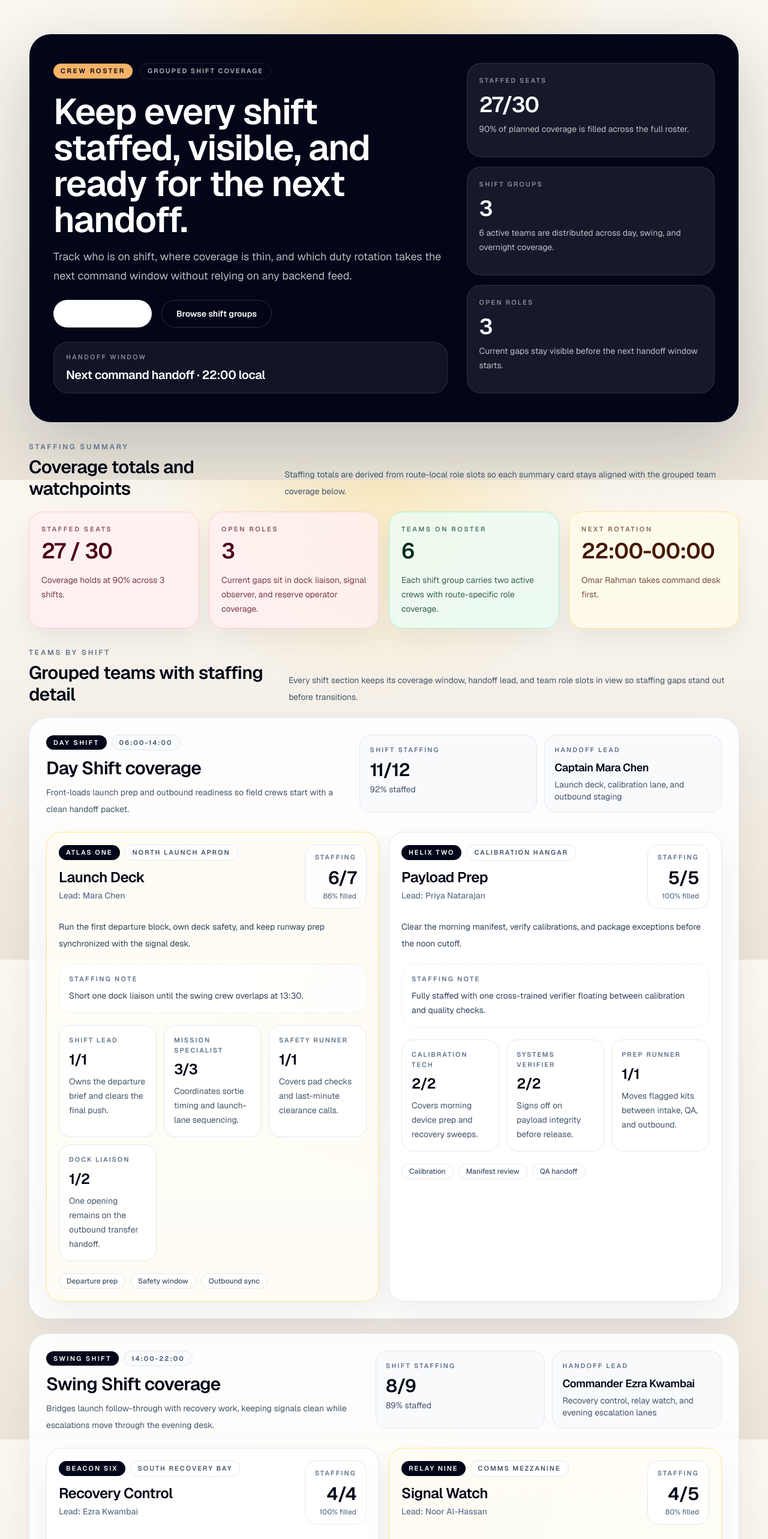
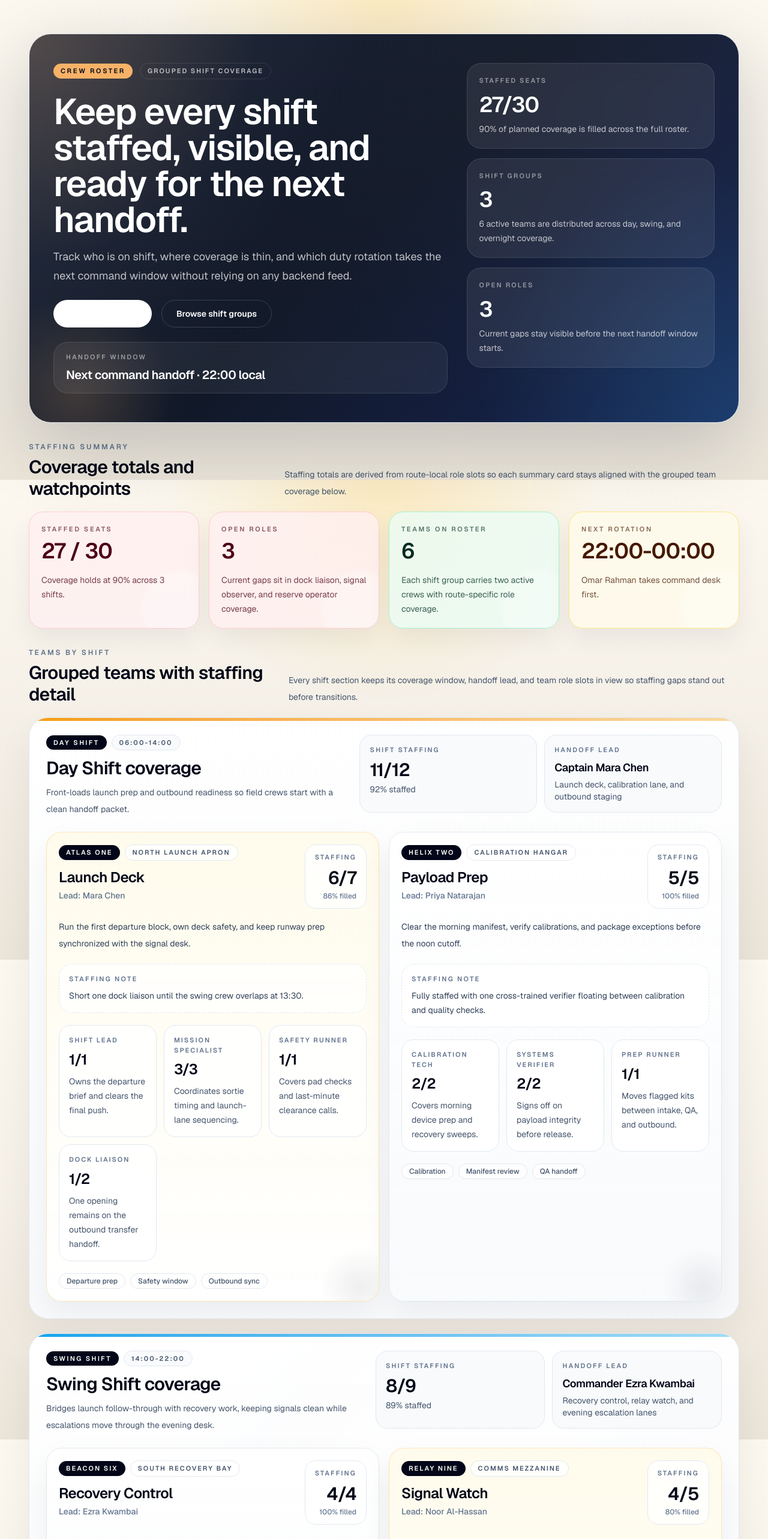
Before and after one commit to iamasx/api-test, a Next.js app: page /crew-roster in a window 1280 px wide. Shown: the top 2566 px of the page at 60% size. Built offline with nearby package versions, Linux system fonts and the light colour scheme.

Commit message:
feat: polish crew roster layout

```diff
--- a/src/app/crew-roster/_components/crew-team-card.tsx
+++ b/src/app/crew-roster/_components/crew-team-card.tsx
@@ -3,6 +3,7 @@ import {
   type CrewTeam,
   type CrewCoverageTone,
 } from "../_data/crew-roster-data";
+import styles from "../crew-roster.module.css";
 
 const toneClasses = {
   stable: "border-slate-200 bg-white",
@@ -29,7 +30,7 @@ export function CrewTeamCard({ team }: { team: CrewTeam }) {
   return (
     <article
       aria-labelledby={`${team.id}-title`}
-      className={`rounded-[1.6rem] border p-5 shadow-[0_20px_50px_rgba(15,23,42,0.06)] ${toneClasses[tone]}`}
+      className={`rounded-[1.6rem] border p-5 shadow-[0_20px_50px_rgba(15,23,42,0.06)] ${styles.teamCard} ${toneClasses[tone]}`}
       data-tone={tone}
     >
       <div className="flex flex-wrap items-start justify-between gap-4">
@@ -55,7 +56,9 @@ export function CrewTeamCard({ team }: { team: CrewTeam }) {
           </div>
         </div>
 
-        <div className="rounded-[1.15rem] border border-slate-200 bg-white/80 px-4 py-3 text-right shadow-[inset_0_1px_0_rgba(255,255,255,0.7)]">
+        <div
+          className={`rounded-[1.15rem] border border-slate-200 bg-white/80 px-4 py-3 text-right shadow-[inset_0_1px_0_rgba(255,255,255,0.7)] ${styles.teamStatCard}`}
+        >
           <p className="text-[11px] font-semibold uppercase tracking-[0.2em] text-slate-500">
             Staffing
           </p>
@@ -70,7 +73,9 @@ export function CrewTeamCard({ team }: { team: CrewTeam }) {
 
       <p className="mt-4 text-sm leading-7 text-slate-700">{team.objective}</p>
 
-      <div className="mt-5 rounded-[1.35rem] border border-dashed border-slate-200 bg-white/75 px-4 py-4">
+      <div
+        className={`mt-5 rounded-[1.35rem] border border-dashed border-slate-200 bg-white/75 px-4 py-4 ${styles.staffingNote}`}
+      >
         <p className="text-[11px] font-semibold uppercase tracking-[0.22em] text-slate-500">
           Staffing note
         </p>
@@ -81,7 +86,7 @@ export function CrewTeamCard({ team }: { team: CrewTeam }) {
         {team.roleSlots.map((slot) => (
           <div
             key={slot.id}
-            className="rounded-[1.25rem] border border-slate-200 bg-white/85 px-4 py-4"
+            className={`rounded-[1.25rem] border border-slate-200 bg-white/85 px-4 py-4 ${styles.roleSlot}`}
           >
             <dt className="text-[11px] font-semibold uppercase tracking-[0.18em] text-slate-500">
               {slot.title}
--- a/src/app/crew-roster/_components/shift-group-section.tsx
+++ b/src/app/crew-roster/_components/shift-group-section.tsx
@@ -1,4 +1,5 @@
 import type { CrewRosterView } from "../_data/crew-roster-data";
+import styles from "../crew-roster.module.css";
 import { CrewTeamCard } from "./crew-team-card";
 
 type ShiftGroupSectionProps = {
@@ -9,7 +10,8 @@ export function ShiftGroupSection({ shiftGroup }: ShiftGroupSectionProps) {
   return (
     <section
       aria-labelledby={`${shiftGroup.id}-title`}
-      className="rounded-[2rem] border border-slate-200 bg-white/90 p-6 shadow-[0_24px_60px_rgba(15,23,42,0.06)] sm:p-7"
+      className={`rounded-[2rem] border border-slate-200 bg-white/90 p-6 shadow-[0_24px_60px_rgba(15,23,42,0.06)] sm:p-7 ${styles.shiftSection}`}
+      data-shift={shiftGroup.id}
     >
       <div className="flex flex-col gap-5 lg:flex-row lg:items-start lg:justify-between">
         <div className="space-y-3">
@@ -36,7 +38,9 @@ export function ShiftGroupSection({ shiftGroup }: ShiftGroupSectionProps) {
         </div>
 
         <div className="grid gap-3 sm:grid-cols-2 lg:min-w-[22rem]">
-          <div className="rounded-[1.25rem] border border-slate-200 bg-slate-50 px-4 py-4">
+          <div
+            className={`rounded-[1.25rem] border border-slate-200 bg-slate-50 px-4 py-4 ${styles.shiftMetricCard}`}
+          >
             <p className="text-[11px] font-semibold uppercase tracking-[0.2em] text-slate-500">
               Shift staffing
             </p>
@@ -48,7 +52,9 @@ export function ShiftGroupSection({ shiftGroup }: ShiftGroupSectionProps) {
             </p>
           </div>
 
-          <div className="rounded-[1.25rem] border border-slate-200 bg-slate-50 px-4 py-4">
+          <div
+            className={`rounded-[1.25rem] border border-slate-200 bg-slate-50 px-4 py-4 ${styles.shiftMetricCard}`}
+          >
             <p className="text-[11px] font-semibold uppercase tracking-[0.2em] text-slate-500">
               Handoff lead
             </p>
--- a/src/app/crew-roster/_components/staffing-summary-card.tsx
+++ b/src/app/crew-roster/_components/staffing-summary-card.tsx
@@ -1,4 +1,5 @@
 import type { StaffingSummary } from "../_data/crew-roster-data";
+import styles from "../crew-roster.module.css";
 
 const toneClasses = {
   stable: "border-emerald-200 bg-emerald-50/80 text-emerald-950",
@@ -10,7 +11,7 @@ export function StaffingSummaryCard({ summary }: { summary: StaffingSummary }) {
   return (
     <article
       role="listitem"
-      className={`flex h-full flex-col gap-4 rounded-[1.5rem] border p-5 shadow-[0_18px_40px_rgba(15,23,42,0.06)] ${toneClasses[summary.tone]}`}
+      className={`flex h-full flex-col gap-4 rounded-[1.5rem] border p-5 shadow-[0_18px_40px_rgba(15,23,42,0.06)] ${styles.summaryCard} ${toneClasses[summary.tone]}`}
     >
       <div className="space-y-2">
         <p className="text-[11px] font-semibold uppercase tracking-[0.24em] text-current/65">
--- /dev/null
+++ b/src/app/crew-roster/crew-roster.module.css
@@ -0,0 +1,221 @@
+.heroSurface {
+  position: relative;
+  isolation: isolate;
+  background:
+    radial-gradient(circle at top left, rgba(247, 178, 103, 0.2), transparent 28%),
+    radial-gradient(circle at bottom right, rgba(56, 189, 248, 0.16), transparent 32%),
+    linear-gradient(135deg, #0f172a 0%, #111827 48%, #172554 100%);
+}
+
+.heroSurface::before {
+  content: "";
+  position: absolute;
+  inset: auto auto -7rem -5rem;
+  width: 20rem;
+  height: 20rem;
+  border-radius: 9999px;
+  background: radial-gradient(circle, rgba(247, 178, 103, 0.18), transparent 70%);
+  pointer-events: none;
+}
+
+.heroSurface::after {
+  content: "";
+  position: absolute;
+  inset: 0;
+  background:
+    linear-gradient(115deg, rgba(255, 255, 255, 0.08), rgba(255, 255, 255, 0) 38%),
+    linear-gradient(180deg, rgba(255, 255, 255, 0.03), rgba(255, 255, 255, 0));
+  pointer-events: none;
+}
+
+.heroPanel,
+.heroStatsGrid,
+.heroStatCard {
+  position: relative;
+  z-index: 1;
+}
+
+.heroStatsGrid {
+  align-content: start;
+}
+
+.heroStatCard {
+  backdrop-filter: blur(14px);
+}
+
+.summaryCard {
+  position: relative;
+  overflow: hidden;
+  transition:
+    transform 180ms ease,
+    box-shadow 180ms ease;
+}
+
+.summaryCard:hover {
+  transform: translateY(-2px);
+  box-shadow: 0 22px 50px rgba(15, 23, 42, 0.1);
+}
+
+.summaryCard::after {
+  content: "";
+  position: absolute;
+  right: -2rem;
+  bottom: -2rem;
+  width: 8rem;
+  height: 8rem;
+  border-radius: 9999px;
+  background: rgba(255, 255, 255, 0.32);
+  filter: blur(4px);
+  pointer-events: none;
+}
+
+.summaryCard > * {
+  position: relative;
+  z-index: 1;
+}
+
+.shiftSection {
+  position: relative;
+  overflow: hidden;
+  background:
+    linear-gradient(180deg, rgba(255, 255, 255, 0.92), rgba(248, 250, 252, 0.94)),
+    linear-gradient(135deg, rgba(255, 255, 255, 0.96), rgba(241, 245, 249, 0.84));
+}
+
+.shiftSection::before {
+  content: "";
+  position: absolute;
+  inset: 0 0 auto;
+  height: 0.35rem;
+  background:
+    linear-gradient(
+      90deg,
+      var(--shift-accent),
+      color-mix(in srgb, var(--shift-accent) 40%, white)
+    );
+}
+
+.shiftSection[data-shift="day-shift"] {
+  --shift-accent: #f59e0b;
+}
+
+.shiftSection[data-shift="swing-shift"] {
+  --shift-accent: #0ea5e9;
+}
+
+.shiftSection[data-shift="overnight-shift"] {
+  --shift-accent: #8b5cf6;
+}
+
+.shiftMetricCard {
+  backdrop-filter: blur(10px);
+}
+
+.teamCard {
+  position: relative;
+  overflow: hidden;
+  transition:
+    transform 180ms ease,
+    box-shadow 180ms ease,
+    border-color 180ms ease;
+}
+
+.teamCard:hover {
+  transform: translateY(-2px);
+  box-shadow: 0 24px 60px rgba(15, 23, 42, 0.08);
+}
+
+.teamCard[data-tone="stable"] {
+  background:
+    linear-gradient(180deg, rgba(255, 255, 255, 0.98), rgba(248, 250, 252, 0.94));
+}
+
+.teamCard[data-tone="watch"] {
+  border-color: rgba(245, 158, 11, 0.25);
+  background:
+    linear-gradient(180deg, rgba(255, 251, 235, 0.95), rgba(255, 255, 255, 0.98));
+}
+
+.teamCard[data-tone="thin"] {
+  border-color: rgba(244, 63, 94, 0.24);
+  background:
+    linear-gradient(180deg, rgba(255, 241, 242, 0.95), rgba(255, 255, 255, 0.99));
+}
+
+.teamCard::after {
+  content: "";
+  position: absolute;
+  inset: auto -2rem -2.5rem auto;
+  width: 8rem;
+  height: 8rem;
+  border-radius: 9999px;
+  background: radial-gradient(circle, rgba(15, 23, 42, 0.07), transparent 72%);
+  pointer-events: none;
+}
+
+.teamCard > * {
+  position: relative;
+  z-index: 1;
+}
+
+.teamStatCard,
+.roleSlot,
+.staffingNote {
+  backdrop-filter: blur(8px);
+}
+
+.rotationShell {
+  position: relative;
+  overflow: hidden;
+  background:
+    radial-gradient(circle at top right, rgba(56, 189, 248, 0.16), transparent 24%),
+    radial-gradient(circle at bottom left, rgba(247, 178, 103, 0.14), transparent 24%),
+    linear-gradient(135deg, #0f172a 0%, #1e293b 48%, #111827 100%);
+}
+
+.rotationShell::before {
+  content: "";
+  position: absolute;
+  inset: 0;
+  background:
+    linear-gradient(115deg, rgba(255, 255, 255, 0.08), rgba(255, 255, 255, 0) 42%);
+  pointer-events: none;
+}
+
+.rotationShell > * {
+  position: relative;
+  z-index: 1;
+}
+
+.rotationSpotlight,
+.rotationItem {
+  transition:
+    transform 180ms ease,
+    background-color 180ms ease,
+    border-color 180ms ease;
+}
+
+.rotationItem:hover {
+  transform: translateY(-1px);
+  border-color: rgba(255, 255, 255, 0.18);
+  background: rgba(255, 255, 255, 0.09);
+}
+
+@media (max-width: 1279px) {
+  .heroStatsGrid {
+    grid-template-columns: repeat(3, minmax(0, 1fr));
+  }
+}
+
+@media (max-width: 767px) {
+  .heroSurface::before {
+    width: 14rem;
+    height: 14rem;
+    left: -3rem;
+    bottom: -4rem;
+  }
+
+  .heroStatsGrid {
+    grid-template-columns: minmax(0, 1fr);
+  }
+}
--- a/src/app/crew-roster/page.tsx
+++ b/src/app/crew-roster/page.tsx
@@ -4,6 +4,7 @@ import { CrewRosterView, getCrewRosterView } from "./_data/crew-roster-data";
 import { DutyRotationPanel } from "./_components/duty-rotation-panel";
 import { ShiftGroupSection } from "./_components/shift-group-section";
 import { StaffingSummaryCard } from "./_components/staffing-summary-card";
+import styles from "./crew-roster.module.css";
 
 export const metadata: Metadata = {
   title: "Crew Roster",
@@ -13,8 +14,10 @@ export const metadata: Metadata = {
 
 function HeroStats({ view }: { view: CrewRosterView }) {
   return (
-    <div className="grid gap-4 sm:grid-cols-3 xl:grid-cols-1">
-      <div className="rounded-[1.5rem] border border-white/10 bg-white/8 p-5">
+    <div className={`grid gap-4 sm:grid-cols-3 xl:grid-cols-1 ${styles.heroStatsGrid}`}>
+      <div
+        className={`rounded-[1.5rem] border border-white/10 bg-white/8 p-5 ${styles.heroStatCard}`}
+      >
         <p className="text-[11px] font-semibold uppercase tracking-[0.2em] text-white/50">
           Staffed seats
         </p>
@@ -27,7 +30,9 @@ function HeroStats({ view }: { view: CrewRosterView }) {
         </p>
       </div>
 
-      <div className="rounded-[1.5rem] border border-white/10 bg-white/8 p-5">
+      <div
+        className={`rounded-[1.5rem] border border-white/10 bg-white/8 p-5 ${styles.heroStatCard}`}
+      >
         <p className="text-[11px] font-semibold uppercase tracking-[0.2em] text-white/50">
           Shift groups
         </p>
@@ -40,7 +45,9 @@ function HeroStats({ view }: { view: CrewRosterView }) {
         </p>
       </div>
 
-      <div className="rounded-[1.5rem] border border-white/10 bg-white/8 p-5">
+      <div
+        className={`rounded-[1.5rem] border border-white/10 bg-white/8 p-5 ${styles.heroStatCard}`}
+      >
         <p className="text-[11px] font-semibold uppercase tracking-[0.2em] text-white/50">
           Open roles
         </p>
@@ -60,9 +67,11 @@ export default function CrewRosterPage() {
 
   return (
     <main className="mx-auto flex w-full max-w-[96rem] flex-1 flex-col gap-8 px-6 py-10 sm:px-10 lg:px-12 lg:py-14">
-      <section className="overflow-hidden rounded-[2.3rem] border border-slate-200 bg-slate-950 text-white shadow-[0_36px_120px_rgba(15,23,42,0.2)]">
+      <section
+        className={`overflow-hidden rounded-[2.3rem] border border-slate-200 bg-slate-950 text-white shadow-[0_36px_120px_rgba(15,23,42,0.2)] ${styles.heroSurface}`}
+      >
         <div className="grid gap-8 px-6 py-8 sm:px-8 sm:py-10 lg:grid-cols-[minmax(0,1.35fr)_minmax(20rem,0.85fr)] lg:px-10 lg:py-12">
-          <div className="space-y-6">
+          <div className={`space-y-6 ${styles.heroPanel}`}>
             <div className="flex flex-wrap items-center gap-3">
               <p className="rounded-full bg-[#f7b267] px-3 py-1 text-[11px] font-semibold uppercase tracking-[0.24em] text-slate-950">
                 {view.summary.eyebrow}
@@ -96,7 +105,9 @@ export default function CrewRosterPage() {
               </a>
             </div>
 
-            <div className="rounded-[1.5rem] border border-white/10 bg-white/6 px-5 py-4">
+            <div
+              className={`rounded-[1.5rem] border border-white/10 bg-white/6 px-5 py-4 ${styles.heroStatCard}`}
+            >
               <p className="text-[11px] font-semibold uppercase tracking-[0.2em] text-white/50">
                 Handoff window
               </p>
```
Also changed, not shown: src/app/crew-roster/_components/duty-rotation-panel.tsx (+6 -3 lines).
